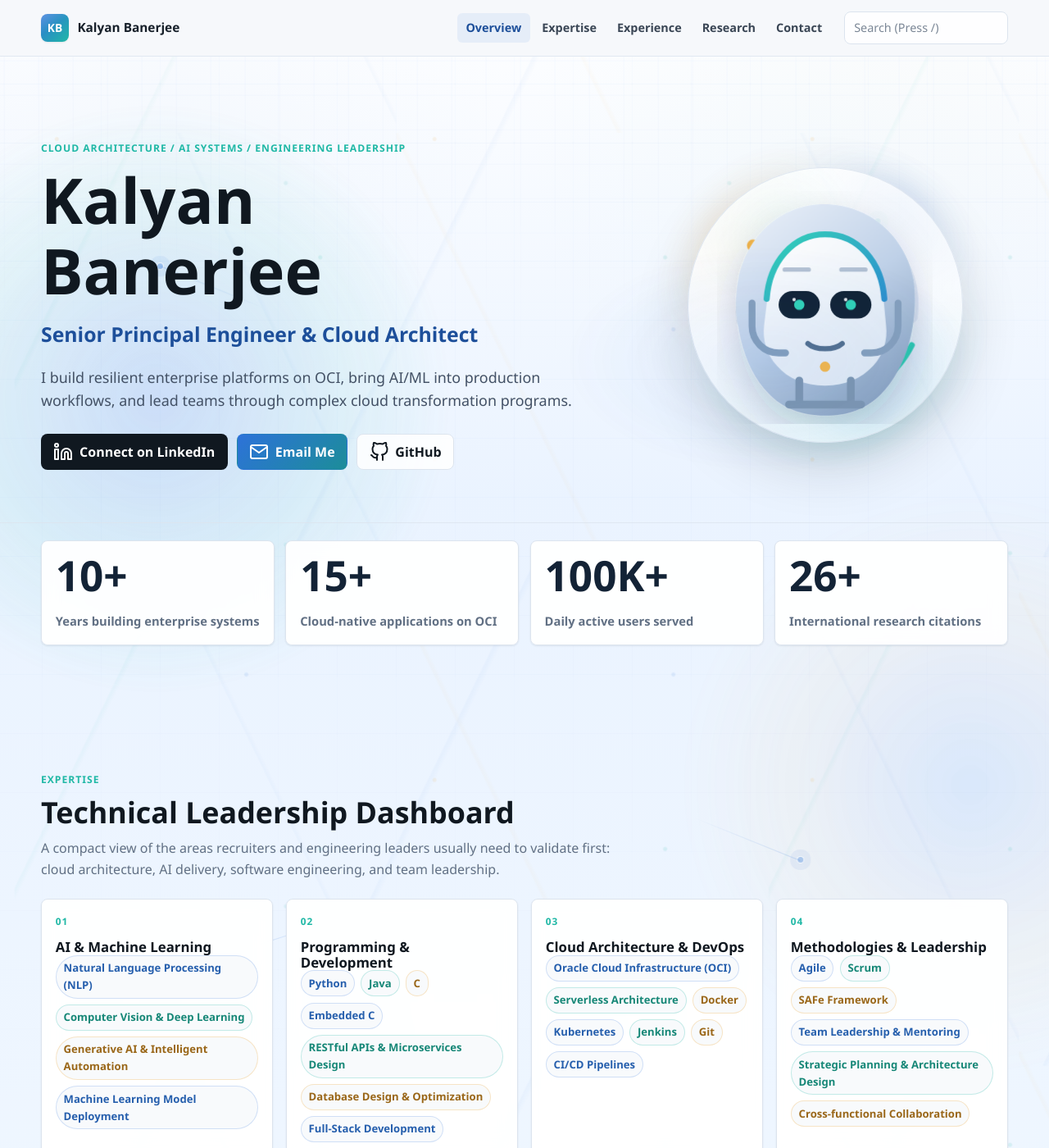
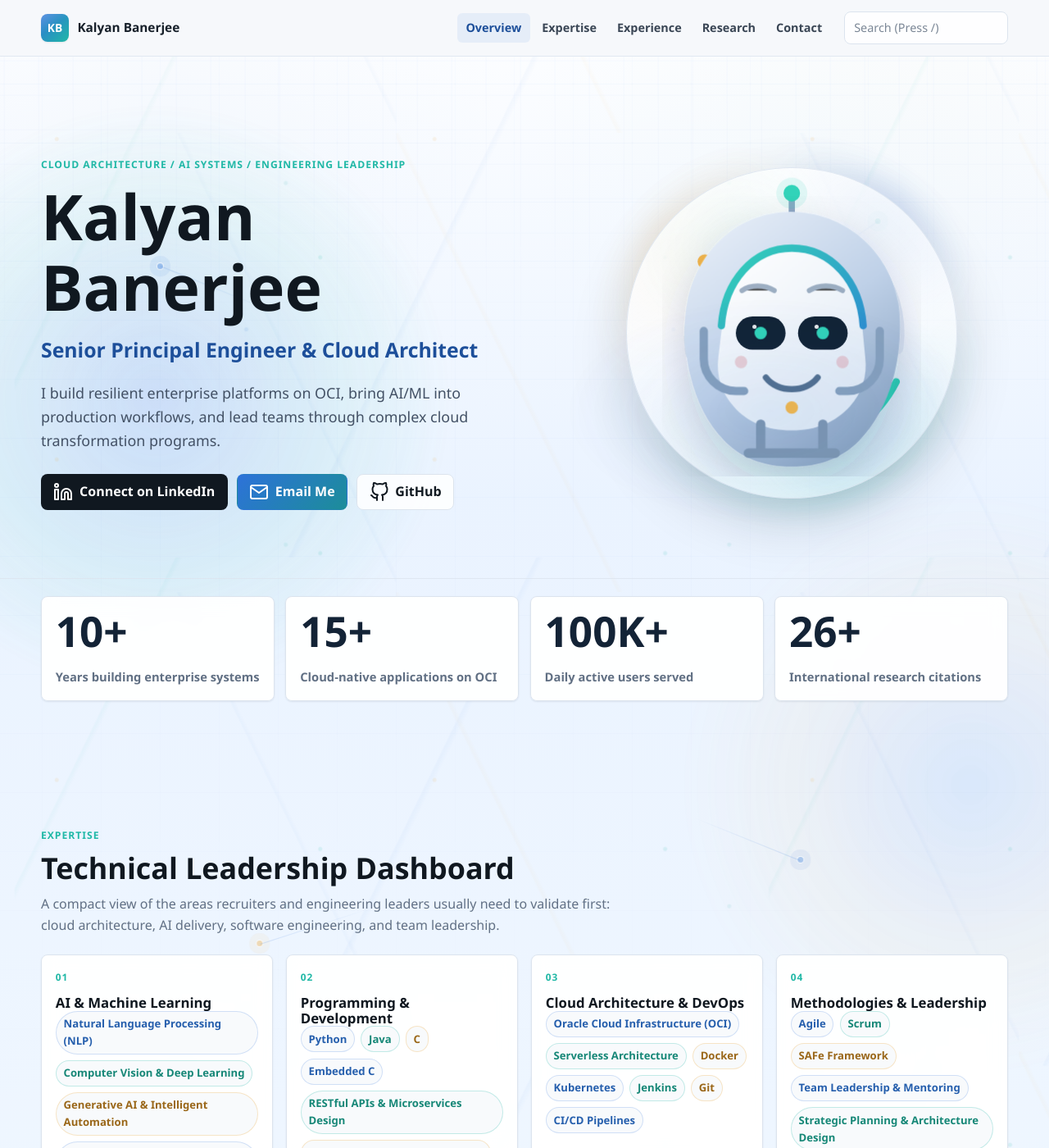
Before and after one commit to kbanerjee/kbanerjee.github.io, a Jekyll site: the page built from index.html, in a window 1280 px wide and 1400 px high. Shown: the whole window at 82% size. Built offline with Jekyll 4.4.1, drawn with Linux system fonts in a browser that asks for light colours.

Commit message:
Refine avatar SVG and hero layout styles
Add small orbit elements and subtle highlights to the avatar SVG (new stroke and circle elements, updated mouth/detail paths and colors/opacity) and adjust hero layout sizing. Update grid column ratios and gap, increase .hero__visual min-height and avatar max widths, and tweak the avatar halo gradient, blur and opacity for stronger presence. These tweaks improve visual balance and scale of the hero/avatar across viewports.

```diff
--- a/_layouts/home.html
+++ b/_layouts/home.html
@@ -56,6 +56,9 @@ layout: default
           </defs>
 
           <g class="avatar__orbit" data-avatar-part="back">
+            <path d="M160 62V32" fill="none" stroke="#8EA8C5" stroke-width="6" stroke-linecap="round" />
+            <circle cx="160" cy="25" r="8" fill="#32D3B8" />
+            <circle cx="160" cy="25" r="15" fill="#32D3B8" opacity="0.12" />
             <path d="M64 179C55 117 101 62 162 61c61-1 107 51 99 113" fill="none" stroke="#DCE7F4" stroke-width="14" stroke-linecap="round" />
             <path d="M75 204c19 42 54 64 100 61 39-3 68-23 86-58" fill="none" stroke="#32D3B8" stroke-width="7" stroke-linecap="round" />
             <circle cx="76" cy="91" r="7" fill="#F5B84B" />
@@ -66,7 +69,7 @@ layout: default
             <path d="M159 43c52 0 95 37 104 88 3 19 2 48-5 73-7 24-18 45-33 60-17 17-38 25-65 25-28 0-50-9-66-26-15-15-26-37-32-62-6-25-7-52-3-71 10-50 49-87 100-87Z" fill="url(#avatar-shell)" />
             <path d="M94 142c4-37 32-64 66-64 35 0 63 27 67 64l4 42c2 17-3 34-15 47-14 15-32 23-56 23s-43-8-56-23c-12-13-17-30-15-47l5-42Z" fill="url(#avatar-face)" />
             <path d="M92 153c3-43 31-75 68-75 38 0 66 32 69 75" fill="none" stroke="url(#avatar-accent)" stroke-width="7" stroke-linecap="round" />
-            <path d="M113 119h28M179 119h28" stroke="#8097B4" stroke-width="5" stroke-linecap="round" opacity="0.55" />
+            <path d="M112 119c8-6 22-6 31 0M177 119c9-6 23-6 32 0" stroke="#6F88A5" stroke-width="5" stroke-linecap="round" opacity="0.66" />
           </g>
 
           <g class="avatar__eyes" data-avatar-part="eyes">
@@ -83,7 +86,9 @@ layout: default
           </g>
 
           <g class="avatar__detail" data-avatar-part="front">
-            <path d="M140 205c9 8 31 8 40 0" fill="none" stroke="#53708F" stroke-width="6" stroke-linecap="round" />
+            <circle cx="111" cy="188" r="6" fill="#D96C75" opacity="0.28" />
+            <circle cx="209" cy="188" r="6" fill="#D96C75" opacity="0.28" />
+            <path d="M135 203c11 15 39 15 50 0" fill="none" stroke="#53708F" stroke-width="6" stroke-linecap="round" />
             <path d="M114 216h-8c-17 0-31-14-31-31v-27M206 216h8c17 0 31-14 31-31v-27" fill="none" stroke="#86A0BD" stroke-width="8" stroke-linecap="round" />
             <path d="M130 248v28M190 248v28M118 276h84" stroke="#7D96B1" stroke-width="9" stroke-linecap="round" />
             <circle cx="160" cy="232" r="6" fill="#F5B84B" />
--- a/assets/css/style.css
+++ b/assets/css/style.css
@@ -461,8 +461,8 @@ svg { display: block; max-width: 100%; }
 .hero__grid {
   position: relative;
   display: grid;
-  grid-template-columns: minmax(0, 1.08fr) minmax(300px, 0.72fr);
-  gap: clamp(2rem, 5vw, 4.5rem);
+  grid-template-columns: minmax(0, 1fr) minmax(360px, 0.88fr);
+  gap: clamp(2rem, 4vw, 3.8rem);
   align-items: center;
 }
 
@@ -507,7 +507,7 @@ svg { display: block; max-width: 100%; }
 }
 
 .hero__visual {
-  min-height: 380px;
+  min-height: 450px;
   display: grid;
   place-items: center;
 }
@@ -521,7 +521,7 @@ svg { display: block; max-width: 100%; }
   --avatar-tilt-y: 0deg;
   --avatar-depth-x: 0px;
   --avatar-depth-y: 0px;
-  width: min(100%, 390px);
+  width: min(100%, 470px);
   aspect-ratio: 1;
   position: relative;
   display: grid;
@@ -552,9 +552,9 @@ svg { display: block; max-width: 100%; }
   inset: 0;
   border-radius: 50%;
   background:
-    conic-gradient(from 160deg, rgba(32,184,166,0.28), transparent 26%, rgba(241,169,59,0.24), transparent 54%, rgba(45,114,217,0.22), transparent 78%, rgba(32,184,166,0.28));
-  filter: blur(18px);
-  opacity: 0.72;
+    conic-gradient(from 160deg, rgba(32,184,166,0.34), transparent 26%, rgba(241,169,59,0.24), transparent 54%, rgba(45,114,217,0.28), transparent 78%, rgba(32,184,166,0.34));
+  filter: blur(20px);
+  opacity: 0.78;
   transform: translate3d(calc(var(--avatar-depth-x) * -0.65), calc(var(--avatar-depth-y) * -0.65), -42px) scale(0.92);
   animation: avatarHaloBreathe 5.8s ease-in-out infinite;
 }
@@ -1183,7 +1183,7 @@ mark.search-highlight {
   }
 
   .avatar {
-    width: min(82vw, 330px);
+    width: min(86vw, 380px);
   }
 
   .metric-grid {
```
